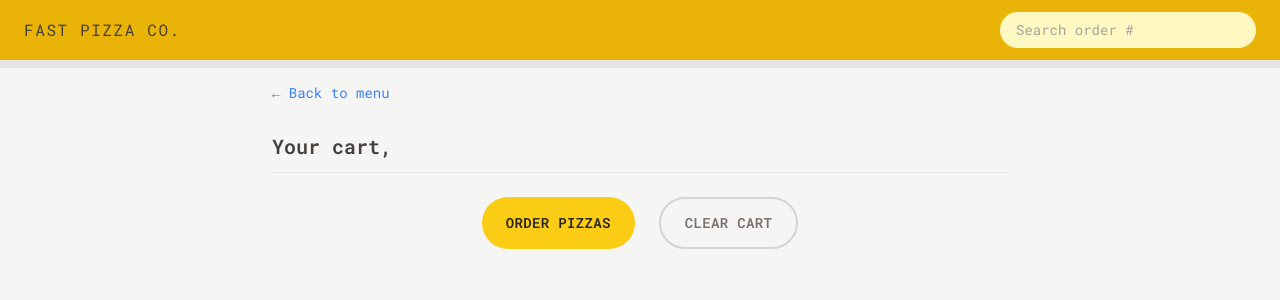
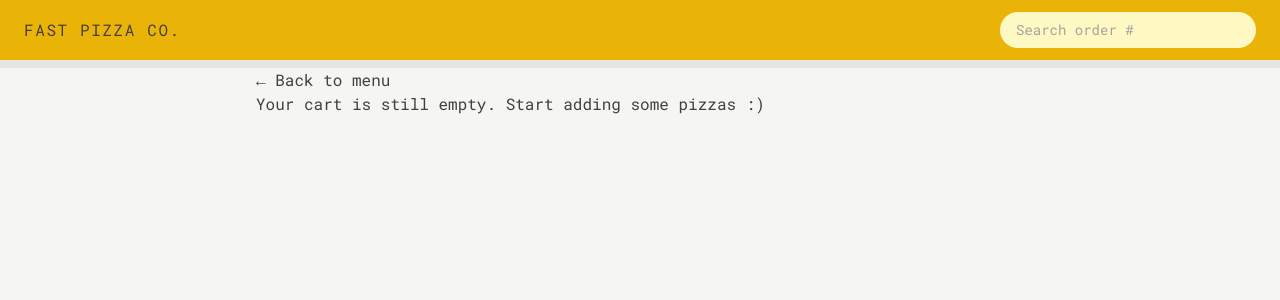
Before and after one commit to RoierS/fast-pizza, a React (Vite) app: page /cart in a window 1280 px wide. Shown: the top 300 px of the page. Built offline with nearby package versions, Linux system fonts and the light colour scheme.

Commit message:
feat: implement clear cart functionality

```diff
--- a/src/features/cart/Cart.tsx
+++ b/src/features/cart/Cart.tsx
@@ -1,15 +1,25 @@
-import { useSelector } from 'react-redux';
+import { useDispatch, useSelector } from 'react-redux';
 
-import { RootState } from '@/store/store';
 import Button from '@/ui/Button';
 import LinkButton from '@/ui/LinkButton';
 
+import { getUsername } from '../user/UserSlice';
+
 import CartItem from './CartItem';
+import { clearCart, getCart } from './CartSlice';
+import EmptyCart from './EmptyCart';
 
 const Cart = () => {
-  const { username } = useSelector((state: RootState) => state.user);
+  const username = useSelector(getUsername);
+  const cart = useSelector(getCart);
 
-  const { cart } = useSelector((state: RootState) => state.cart);
+  const dispatch = useDispatch();
+
+  const handleClearCart = () => {
+    dispatch(clearCart());
+  };
+
+  if (!cart.length) return <EmptyCart />;
 
   return (
     <div className="px-4 py-3">
@@ -28,7 +38,7 @@ const Cart = () => {
           Order pizzas
         </Button>
 
-        <Button type="secondary" disabled={false}>
+        <Button type="secondary" disabled={false} onClick={handleClearCart}>
           Clear Cart
         </Button>
       </div>
--- a/src/features/cart/CartSlice.ts
+++ b/src/features/cart/CartSlice.ts
@@ -17,7 +17,14 @@ const cartSlice = createSlice({
   reducers: {
     addToCart(state, action) {
       // payload => newItem
-      state.cart.push(action.payload);
+
+      const isItemAlreadyInCart = !!state.cart.find(
+        (item) => item.pizzaId === action.payload.pizzaId,
+      );
+
+      if (!isItemAlreadyInCart) {
+        state.cart.push(action.payload);
+      }
     },
     deleteFromCart(state, action) {
       // payload => pizzaId
@@ -55,6 +62,8 @@ export const {
   clearCart,
 } = cartSlice.actions;
 
+export const getCart = (state: RootState) => state.cart.cart;
+
 export const getTotalCartPrice = (state: RootState) =>
   state.cart.cart.reduce((acc, curr) => curr.totalPrice + acc, 0);
 
--- a/src/features/order/CreateOrder.tsx
+++ b/src/features/order/CreateOrder.tsx
@@ -3,8 +3,9 @@ import { Form, useActionData, useNavigation } from 'react-router-dom';
 
 import { testCart } from '@/data/testCart';
 
-import { RootState } from '@/store/store';
 import Button from '@/ui/Button';
+
+import { getUsername } from '../user/UserSlice';
 
 import { IErrors } from './createOrderAction';
 
@@ -13,7 +14,7 @@ const CreateOrder: React.FC = () => {
   const cart = testCart;
   const navigation = useNavigation();
   const isSubmitting = navigation.state === 'submitting';
-  const { username } = useSelector((state: RootState) => state.user);
+  const username = useSelector(getUsername);
 
   const formErrors = useActionData() as IErrors;
 
--- a/src/features/user/UserSlice.ts
+++ b/src/features/user/UserSlice.ts
@@ -2,6 +2,7 @@ import { createSlice } from '@reduxjs/toolkit';
 
 import { IGeocoding } from '@/interfaces/geocoding';
 import { getAddress } from '@/services/apiGeocoding';
+import { RootState } from '@/store/store';
 
 interface IPositionObject {
   coords: IGeocoding;
@@ -46,4 +47,6 @@ const userSlice = createSlice({
 
 export const { updateName } = userSlice.actions;
 
+export const getUsername = (state: RootState) => state.user.username;
+
 export default userSlice.reducer;
--- a/src/features/user/Username.tsx
+++ b/src/features/user/Username.tsx
@@ -1,9 +1,9 @@
 import { useSelector } from 'react-redux';
 
-import { RootState } from '@/store/store';
+import { getUsername } from './UserSlice';
 
 const Username: React.FC = () => {
-  const { username } = useSelector((state: RootState) => state.user);
+  const username = useSelector(getUsername);
 
   if (!username) return null;
 
```
